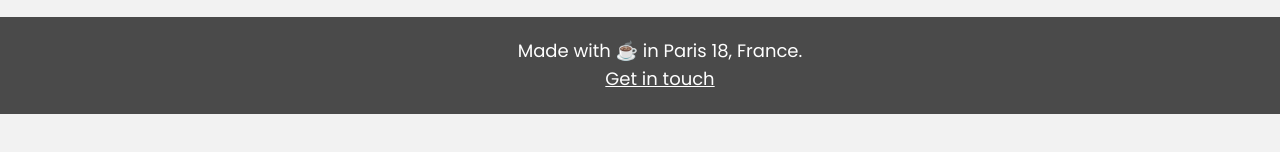
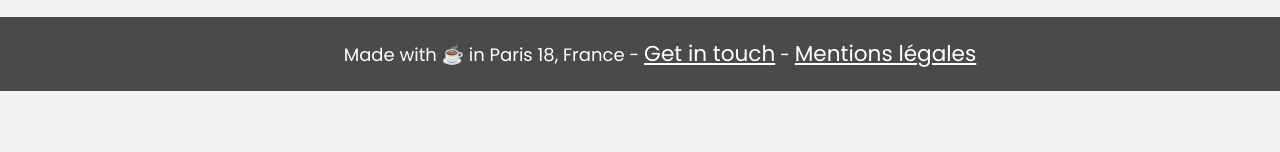
Before and after one commit to LeChiffr3/gracq, a plain HTML site: page index.html in a window 1280 px wide. Shown: the part 536-688 px from the top of the page. Drawn offline with nearby package versions, Linux system fonts and the light colour scheme; a script that the page names is missing.

Commit message:
Update footer

```diff
--- a/index.html
+++ b/index.html
@@ -84,9 +84,8 @@
             <script type="text/javascript" async src="//cdn.credly.com/assets/utilities/embed.js"></script>
          </div>
       </div>
-      <footer>
-         <p>Made with ☕ in Paris 18, France.</p>
-         <a href="https://www.linkedin.com/in/matthieupommier/" target="_blank">Get in touch</a>
-      </footer>
+    <footer>
+        <p>Made with ☕ in Paris 18, France - <a href="https://www.linkedin.com/in/matthieupommier/" target="_blank">Get in touch</a> - <a href = 'mentions.html'>Mentions légales</a>
+    </footer>
    </body>
 </html>
```
